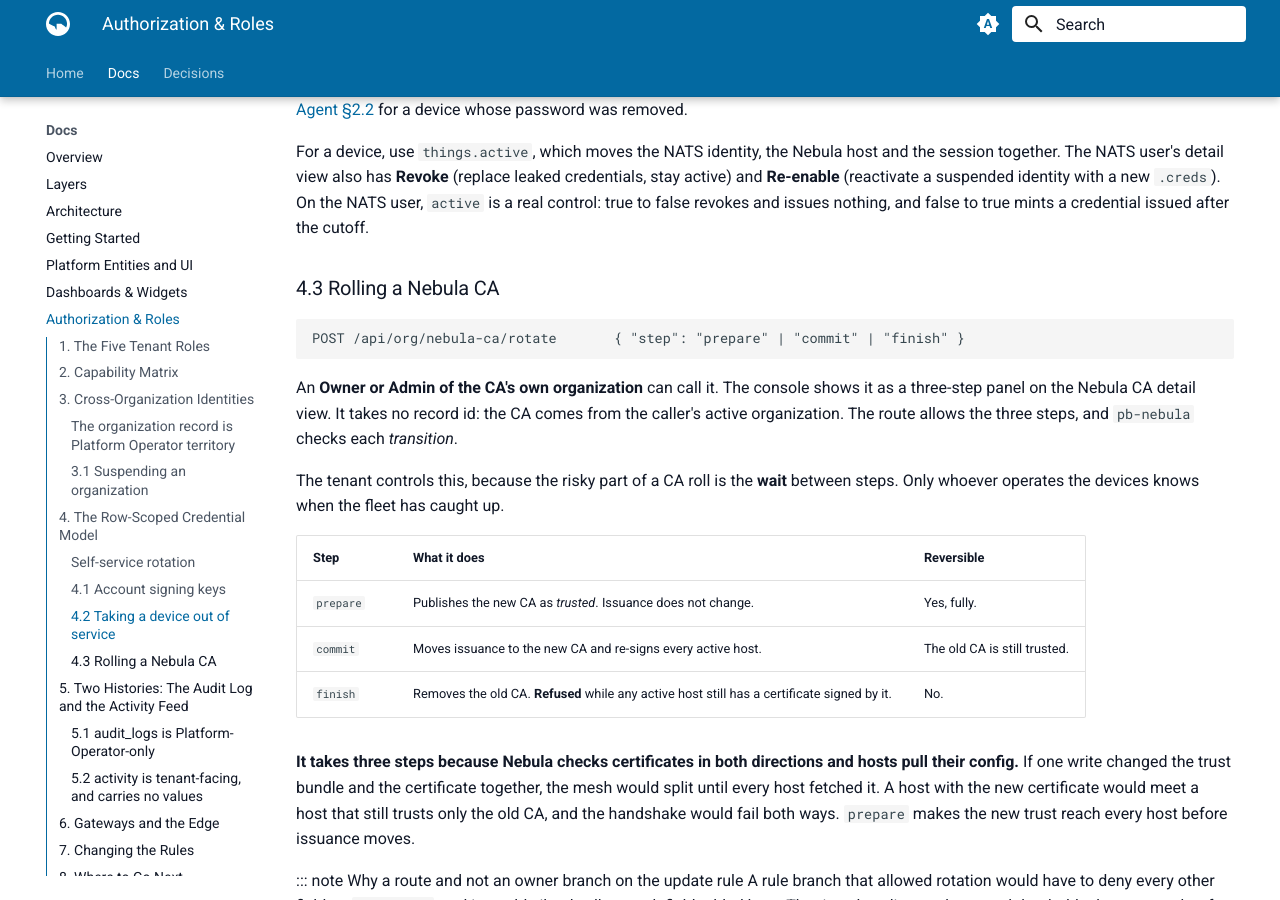
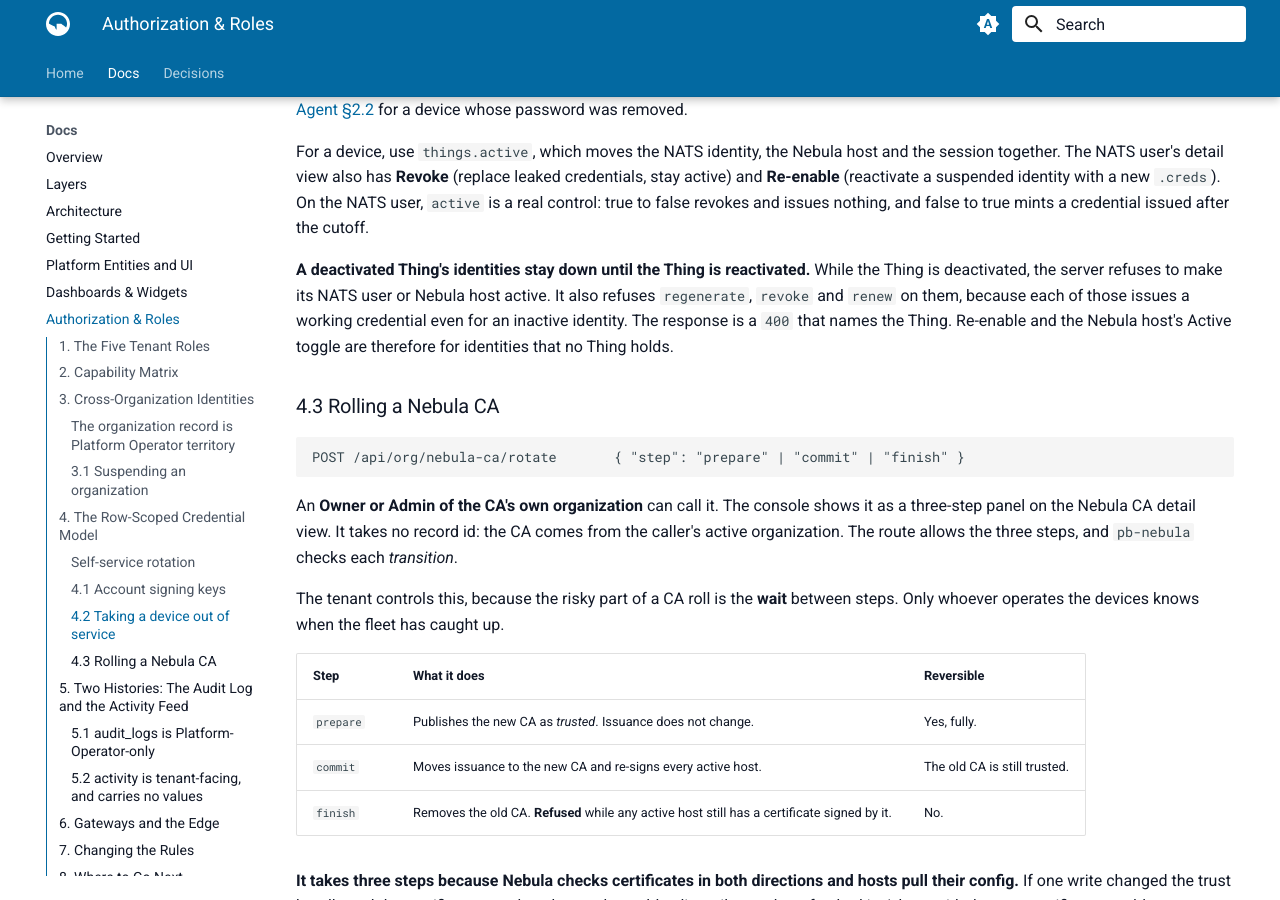
Before and after one commit to stone-age-io/platform-docs, an MkDocs documentation site: the page built from docs/authorization.md, in a window 1280 px wide and 900 px high, scrolled down 8260 px. Built offline with MkDocs 1.6.1 and Material for MkDocs 9.7.7, drawn with Linux system fonts in a browser that asks for light colours.

Commit message:
docs: a deactivated Thing's identities stay down until it is reactivated
The server now refuses to re-enable a deactivated Thing's NATS user or
Nebula host, or to regenerate, revoke or renew them, and names the Thing in
the 400. Re-enable and the host's Active toggle are for identities no Thing
holds.

Co-Authored-By: Claude Opus 5.5 <noreply@anthropic.com>

````diff
--- a/docs/authorization.md
+++ b/docs/authorization.md
@@ -321,6 +321,13 @@ suspended identity with a new `.creds`). On the NATS user, `active` is a real
 control: true to false revokes and issues nothing, and false to true mints a
 credential issued after the cutoff.
 
+**A deactivated Thing's identities stay down until the Thing is reactivated.**
+While the Thing is deactivated, the server refuses to make its NATS user or
+Nebula host active. It also refuses `regenerate`, `revoke` and `renew` on them,
+because each of those issues a working credential even for an inactive
+identity. The response is a `400` that names the Thing. Re-enable and the Nebula
+host's Active toggle are therefore for identities that no Thing holds.
+
 ### 4.3 Rolling a Nebula CA
 
 ```
````
